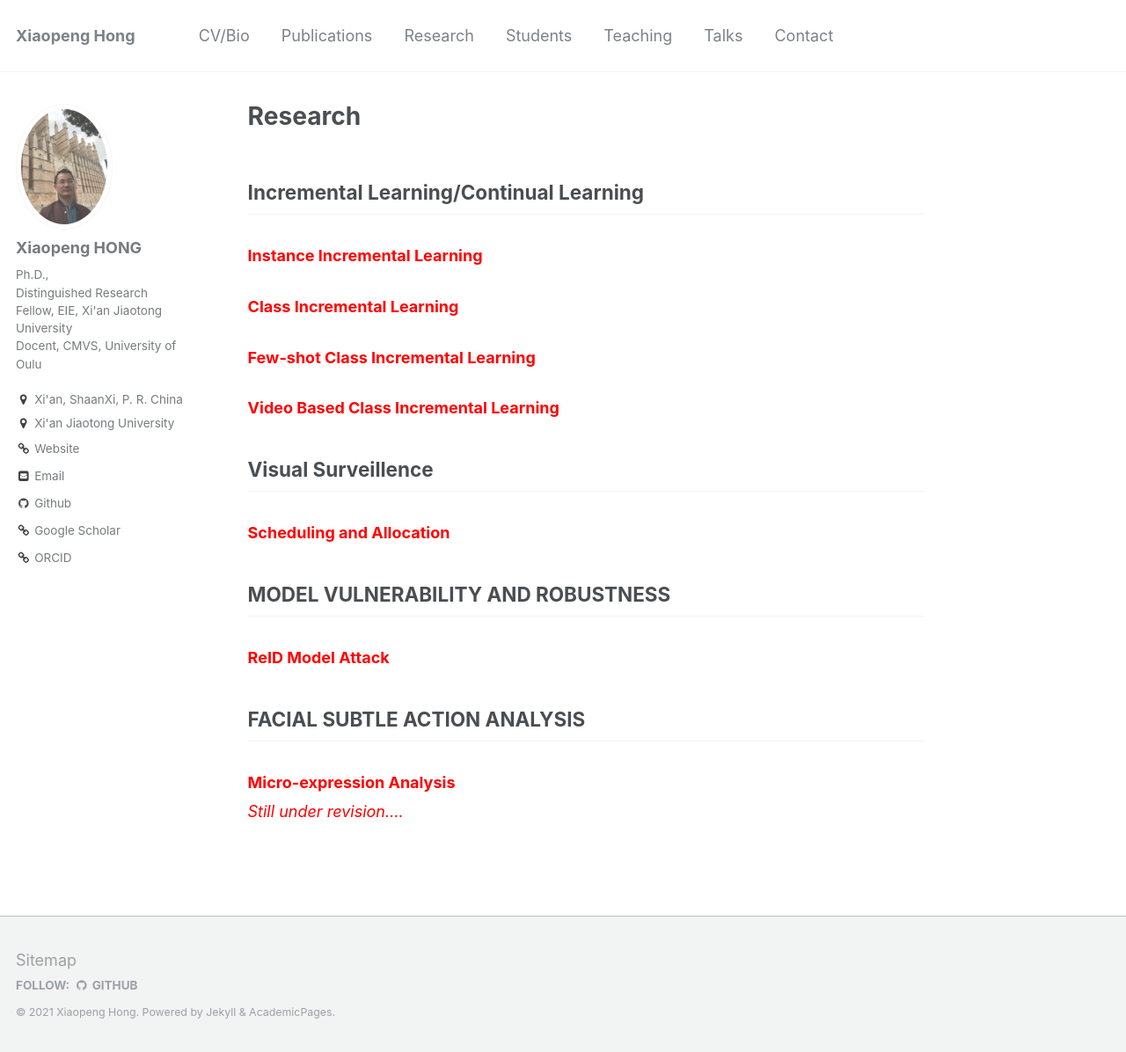
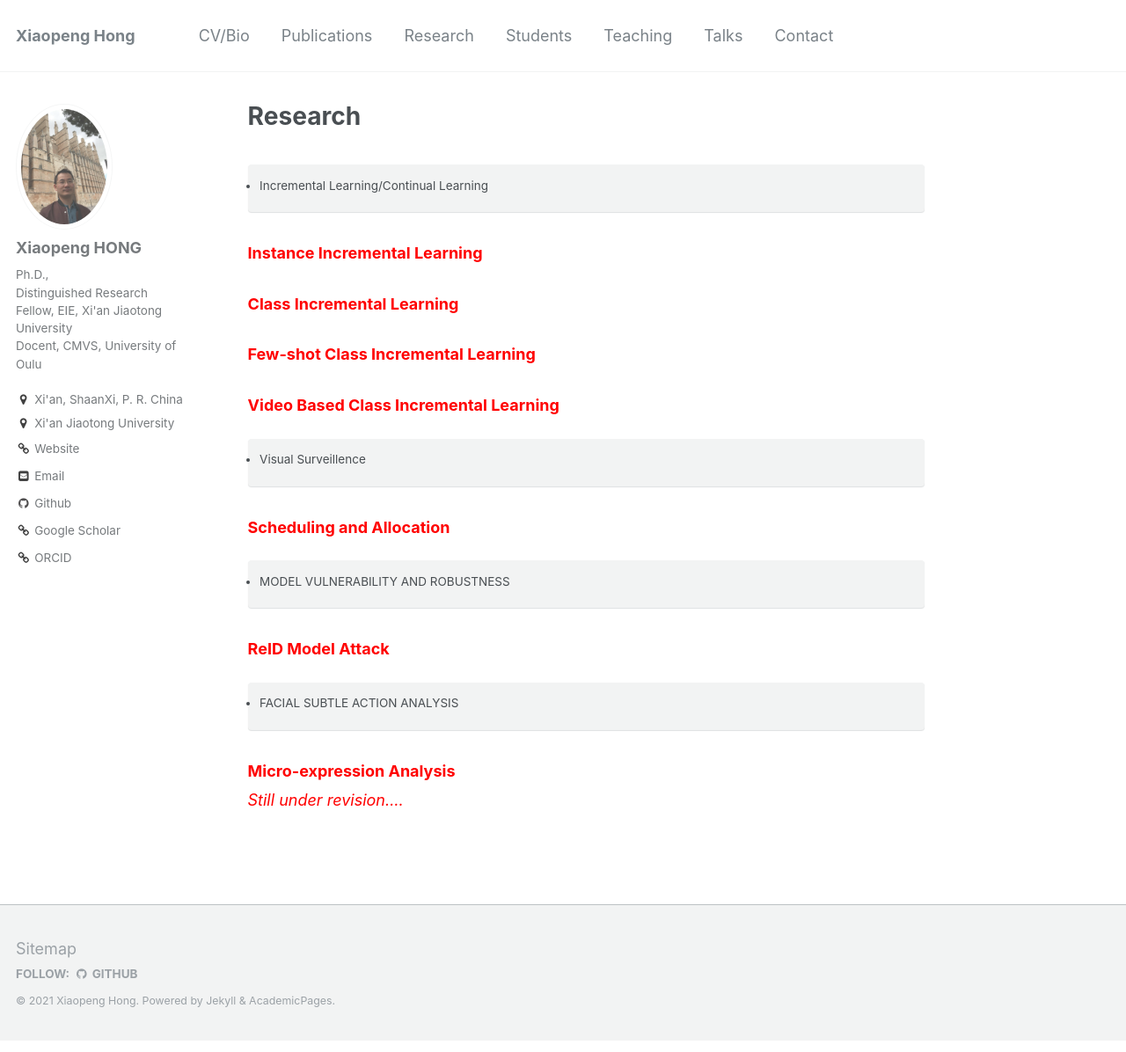
Before and after one commit to xiaopenghong/xiaopenghong.github.io, a Jekyll site: the page built from _pages/research.md, in a window 1280 px wide and 1196 px high. Shown: the whole window at 88% size. Built offline with Jekyll 4.4.1, drawn with Linux system fonts in a browser that asks for light colours.

Commit message:
Update research.md

```diff
--- a/_pages/research.md
+++ b/_pages/research.md
@@ -3,7 +3,8 @@ title: "Research"
 permalink: /research/
 author_profile: true
 ---
-## Incremental Learning/Continual Learning
+* Incremental Learning/Continual Learning
+{: .notice--primary}
 
 ### <span style="color:red">Instance Incremental Learning</span>
 
@@ -14,19 +15,21 @@ author_profile: true
 ### <span style="color:red">Video Based Class Incremental Learning</span>
 
 
-## Visual Surveillence
-
+* Visual Surveillence
+{: .notice--primary}
 
 ### <span style="color:red">Scheduling and Allocation</span>
 
 
 
-## MODEL VULNERABILITY AND ROBUSTNESS
+* MODEL VULNERABILITY AND ROBUSTNESS
+{: .notice--primary}
 
 ### <span style="color:red">ReID Model Attack</span>
 
 
-## FACIAL SUBTLE ACTION ANALYSIS
+* FACIAL SUBTLE ACTION ANALYSIS
+{: .notice--primary}
 
 ### <span style="color:red">Micro-expression Analysis</span>
 
```
